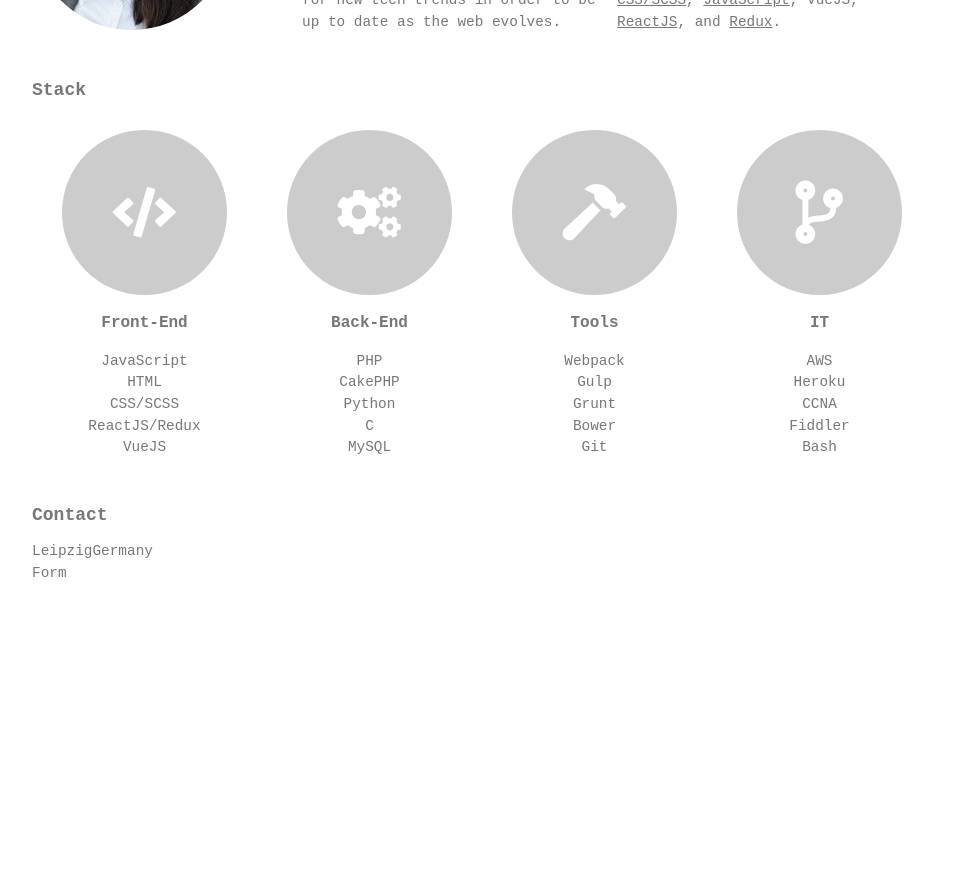
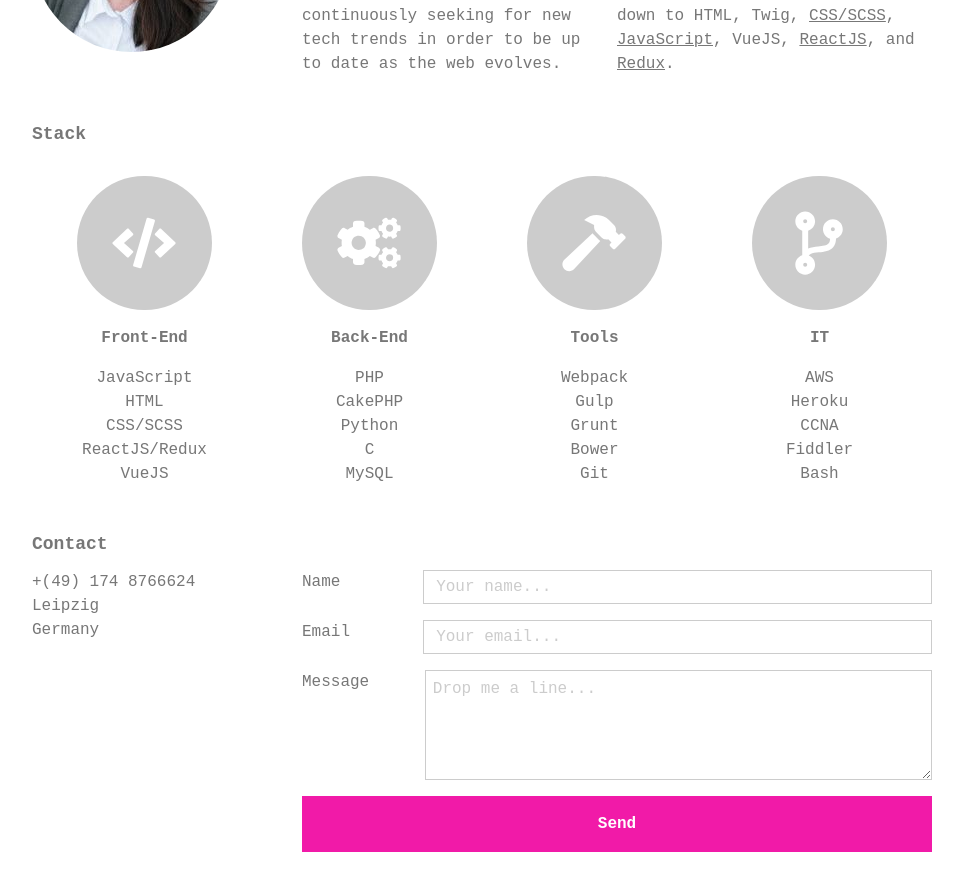
Before and after one commit to crisperpo/cristinarestrepo.co, a React app: page / in a window 1280 px wide. Shown: the part 1040-1929 px from the top of the page, without its empty margins (158-1121 px from the left). Before the commit the page ends 1641 px from the top, so only its background shows below. Built offline with nearby package versions, Linux system fonts and the light colour scheme.

Commit message:
Form ui and validation

```diff
--- a/package.json
+++ b/package.json
@@ -43,6 +43,7 @@
     "postcss-loader": "3.0.0",
     "postcss-preset-env": "6.0.6",
     "postcss-safe-parser": "4.0.1",
+    "prop-types": "^15.6.2",
     "react": "^16.6.3",
     "react-app-polyfill": "^0.1.3",
     "react-dev-utils": "^6.1.1",
--- a/src/assets/scss/App.scss
+++ b/src/assets/scss/App.scss
@@ -13,9 +13,10 @@
   margin: 0;
   text-align: center;
   font-family: "Courier New", Courier, monospace;
-  font-size: 0.9em;
+  font-size: 16px;
   line-height: 1.3em;
   color: $color-juri;
+  background-color: white;
   overflow: hidden;
   min-width: calc(320px - 32px);
 }
@@ -125,7 +126,7 @@
 
   &--circle {
     border-radius: 50%;
-    padding: 1em;
+    padding: 0.7em;
     color: white;
     background-color: $color-juri-lighter;
   }
@@ -227,6 +228,94 @@
 
 #contact {
   .Body {
+    display: flex;
+    flex-wrap: wrap;
+    flex-flow: column-reverse;
 
+    @media (min-width: $screen-medium) {
+      flex-flow: row;
+    }
+
+    .Info {
+      flex: 1 1 30%;
+      display: flex;
+      flex-flow: column;
+      justify-content: flex-start;
+      align-items: flex-start;
+    }
+
+    .Form {
+      flex: 1 1 70%;
+      display: flex;
+      flex-flow: column;
+      justify-content: space-between;
+      margin-bottom: $gutter;
+
+      .Field {
+        display: flex;
+        flex-flow: column;
+        justify-content: space-between;
+        margin-bottom: $gutter;
+
+        @media (min-width: $screen-medium) {
+          flex-flow: row;
+        }
+
+        label {
+          flex: 1 1 20%;
+        }
+        input, textarea {
+          flex: 1 1 80%;
+
+          &::selected {
+            border:none
+          }
+
+          &.Invalid {
+            border: 1px solid $color-red;
+          }
+        }
+      }
+    }
   }
 }
+
+/* Form styles */
+input[type="text"],
+textarea {
+  color: $color-juri;
+  font-family: "Courier New", Courier, monospace;
+  font-size: inherit;
+  line-height: 2;
+  padding: 0 2%;
+  text-decoration: none;
+  outline: none;
+  border: 1px solid $color-juri-lighter;
+
+  &::placeholder {
+    color: $color-juri-lighter;
+    opacity: 1;
+  }
+}
+
+textarea {
+  line-height: 1.5;
+  padding: 6px 7px;
+
+}
+
+button {
+  font-family: "Courier New", Courier, monospace;
+  font-size: inherit;
+  font-weight: bold;
+  text-align: center;
+  white-space: nowrap;
+  line-height: 2;
+  padding: 12px 30px;
+  margin-bottom: 5px;
+  border: 0;
+  vertical-align: middle;
+  cursor: pointer;
+  background: $color-pink;
+  color: white;
+}
--- a/src/assets/scss/_vars.scss
+++ b/src/assets/scss/_vars.scss
@@ -18,7 +18,7 @@
 $color-orange: #fe4419;
 $color-juri: #777777;
 $color-juri-light: #999999;
-$color-juri-lighter: #cccccc;
+$color-juri-lighter: #cccccc;  ;
 
 /* Fonts */
 @font-face {
--- /dev/null
+++ b/src/components/Button.js
@@ -0,0 +1,17 @@
+import React from 'react'
+import PropTypes from 'prop-types'
+
+const Button = ({ isDisabled, submitForm }) => (
+  <button className="Button"
+    disabled={ isDisabled }
+    onClick={ () => submitForm() }>
+    Send
+  </button>
+)
+
+Button.propTypes = {
+  submitForm: PropTypes.func.isRequired,
+  isDisabled: PropTypes.bool
+}
+
+export default Button
--- a/src/components/Contact.js
+++ b/src/components/Contact.js
@@ -1,5 +1,6 @@
 import React from 'react'
 import styleVars from '../assets/scss/_vars.scss'
+import Form from './Form'
 
 const Contact = () => (
   <div
@@ -15,16 +16,16 @@
       <div
         className="Info">
         <span>
+          +(49) 174 8766624
+        </span>
+        <span>
           Leipzig
         </span>
         <span>
           Germany
         </span>
       </div>
-      <div
-        className="Form">
-        Form
-      </div>
+      <Form />
     </div>
   </div>
 )
--- /dev/null
+++ b/src/components/Field.js
@@ -0,0 +1,40 @@
+import React from 'react'
+import PropTypes from 'prop-types'
+
+const Field = ({ label, textarea, onChange, value, placeholder, error }) => (
+  <div className="Field">
+    <label>{label}</label>
+    {textarea &&
+    <textarea
+      className={ error ? 'Invalid' : '' }
+      onChange={ onChange }
+      value={ value }
+      placeholder={ placeholder }
+      rows="4" />
+    }
+    {!textarea &&
+    <input
+      className={ error ? 'Invalid' : '' }
+      type="text"
+      onChange={ onChange }
+      value={ value }
+      placeholder={ placeholder } />
+    }
+  </div>
+)
+
+Field.propTypes = {
+  label: PropTypes.string.isRequired,
+  placeholder: PropTypes.string,
+  onChange: PropTypes.func.isRequired,
+  value: PropTypes.string.isRequired,
+  textarea: PropTypes.bool.isRequired,
+  error: PropTypes.bool.isRequired
+}
+
+Field.defaultProps = {
+  textarea: false,
+  placeholder: ''
+}
+
+export default Field
--- /dev/null
+++ b/src/components/Form.js
@@ -0,0 +1,164 @@
+import React from 'react'
+import Field from './Field'
+import Button from './Button'
+
+class Form extends React.Component {
+
+  constructor (props) {
+    super(props)
+    this.state = {
+      name: '',
+      email: '',
+      msg: '',
+      nameValid: false,
+      emailValid: false,
+      msgValid: false,
+      isValid: false,
+      isSubmiting: false,
+      isSubmitted: false,
+      formFields: [
+        {
+          name: 'name',
+          value: '',
+          validity: false,
+          label: 'Name',
+          placeholder: 'Your name...',
+          isTextarea: false
+        },
+        {
+          name: 'email',
+          value: '',
+          validity: false,
+          label: 'Email',
+          placeholder: 'Your email...',
+          isTextarea: false
+        },
+        {
+          name: 'msg',
+          value: '',
+          validity: false,
+          label: 'Message',
+          placeholder: 'Drop me a line...',
+          isTextarea: true
+        }
+      ]
+    }
+    this.handleUpdate = this.handleUpdate.bind(this)
+    this.validateField = this.validateField.bind(this)
+    this.validateForm = this.validateForm.bind(this)
+    this.clearForm = this.clearForm.bind(this)
+    this.submitForm = this.submitForm.bind(this)
+  }
+
+  handleUpdate (field, value) {
+    this.setState(
+      function (newState) {
+        const formFields = newState.formFields.map(
+          function (f) {
+            if (f.name === field) {
+              f.value = value
+            }
+            return f
+          })
+        return {
+          formFields: formFields
+        }
+      },
+      // Callback
+      () => { this.validateField(field, value) }
+    )
+  }
+
+  validateField (fieldName, fieldValue) {
+    let validity = false
+
+    switch (fieldName) {
+      case 'name':
+        validity = fieldValue.trim().length > 0
+        break
+      case 'email':
+        validity = fieldValue.match(/^([\w.%+-]+)@([\w-]+\.)+([\w]{2,})$/i)
+        break
+      case 'msg':
+        validity = fieldValue.trim().length > 0
+        break
+      default:
+        break
+    }
+
+    this.setState(
+      function (newState) {
+        const formFields = newState.formFields.map(
+          function (f) {
+            if (f.name === fieldName) {
+              f.isValid = validity
+            }
+            return f
+          })
+        return {
+          formFields: formFields
+        }
+      }
+      // Callback
+      , this.validateForm)
+  }
+
+  validateForm () {
+    this.setState({ isValid: this.state.formFields.every((field) => field.isValid) })
+  }
+
+  submitForm () {
+    if (this.state.isValid) {
+      this.clearForm()
+      // SUBMIT FORM and set isDisabled to true while sending the form
+      console.log('FORM SUBMISSION') // eslint-disable-line
+
+    } else {
+      this.setState({ isSubmitted: true })
+    }
+  }
+
+  clearForm () {
+    const newFormFields = this.state.formFields.map(
+      f => ({...f, value: '', isValid: false})
+    )
+
+    this.setState({
+      formFields: newFormFields,
+      isValid: false,
+      isSubmiting: false,
+      isSubmitted: false
+    })
+  }
+
+  render () {
+    const {
+      formFields,
+      isSubmitting,
+      isSubmitted,
+      isValid
+    } = this.state
+
+    return (
+      <div
+        className="Form">
+        {formFields.map((field, i) => <Field
+          key={ i }
+          label={ field.label }
+          placeholder={ field.placeholder }
+          textarea={ field.isTextarea }
+          onChange={ (e) => this.handleUpdate(field.name, e.target.value) }
+          value={ field.value }
+          error={ !field.isValid && isSubmitted } />)}
+        <Button
+          submitForm={ this.submitForm }
+          isDisabled={ (!isValid && isSubmitted) || isSubmitting }>
+            Send
+        </Button>
+      </div>
+    )
+  }
+
+}
+
+export default Form
--- a/src/components/SkillSet.js
+++ b/src/components/SkillSet.js
@@ -11,7 +11,7 @@
       className="Subtitle">
       { title }
     </span>
-    { content.map((skill, i) => <span>{ skill }</span>) }
+    { content.map((skill, i) => <span key={ i }>{ skill }</span>) }
   </div>
 )
 
```
Also changed, not shown: 1 other file (tests, documents, lock files or other folders).
